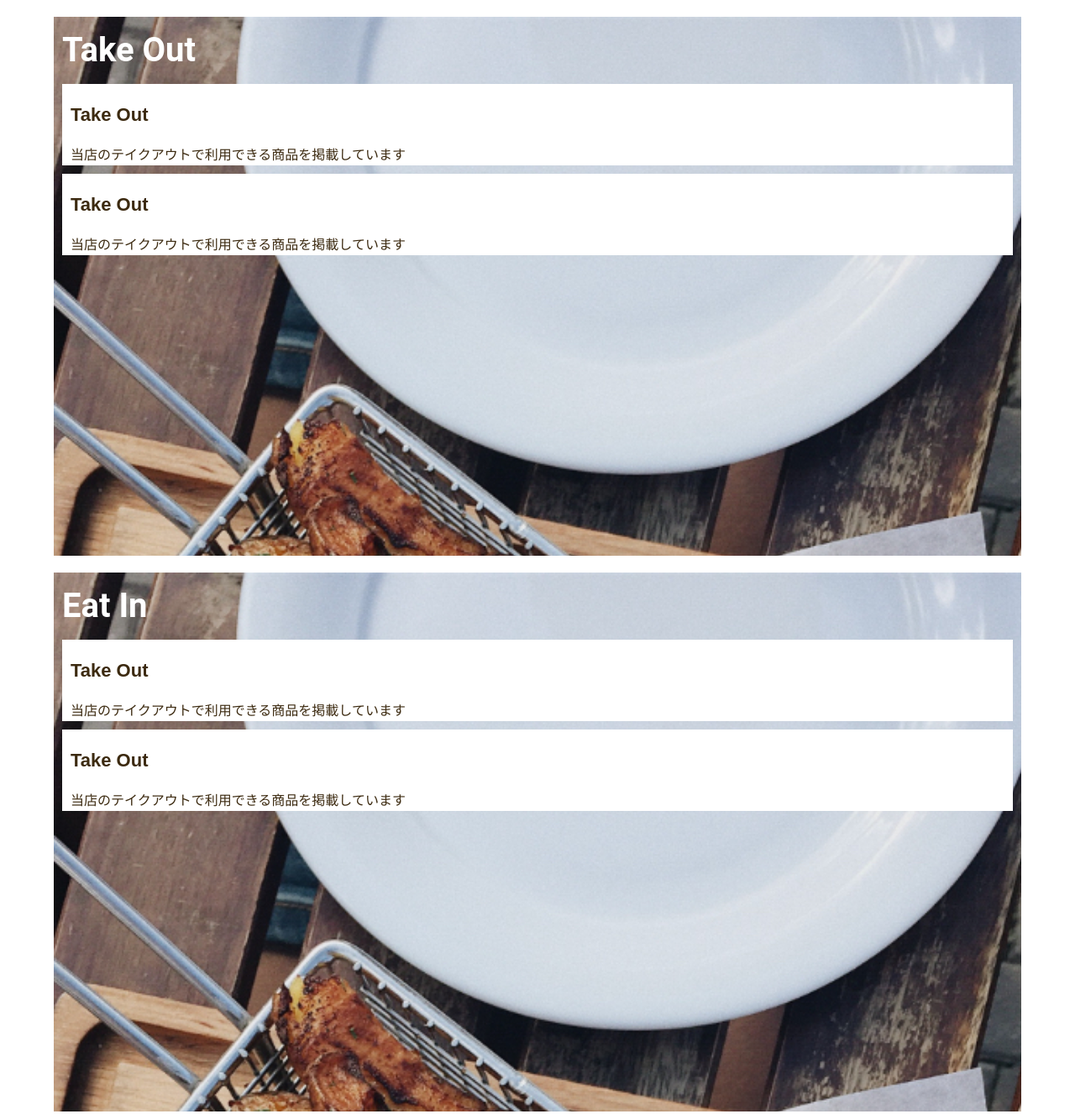
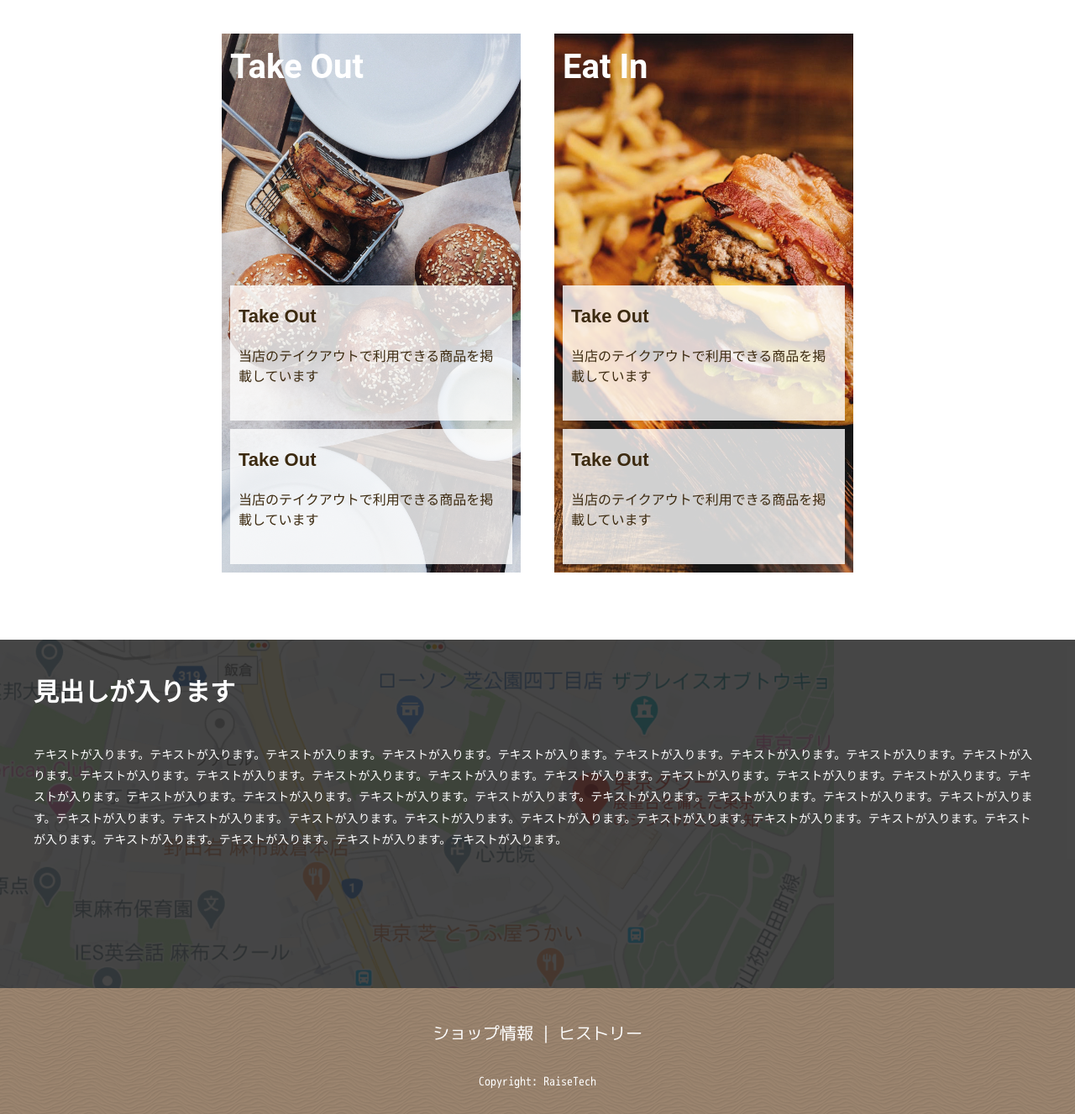
Before and after one commit to hataryutaro/hamburgersite_wordpress, a PHP site: page / in a window 1280 px wide. Shown: the part 502-1829 px from the top of the page at 84% size. Run offline with PHP 8.4, Linux system fonts and the light colour scheme; some libraries are stand-ins or nearby versions; some web fonts are replaced.

Commit message:
create archive

```diff
--- a/css/style.css
+++ b/css/style.css
@@ -128,24 +128,57 @@ ul {
 /*
  * object
  */
-.p-branch__menu__item {
-  margin: 20px auto 0;
+.c-takeout__image {
   background-image: url("/image/takeout.jpg");
-  background-size: cover;
-  -o-object-fit: cover;
-     object-fit: cover;
-  width: 90%;
-  height: 642px;
+}
+
+.c-eatin__image {
+  background-image: url("/image/eatin.jpg");
+}
+
+.c-minus span {
+  background-color: #FFF;
+  height: 10px;
+  width: 30px;
 }
 
 .p-branch__menu {
   display: -webkit-box;
   display: -ms-flexbox;
   display: flex;
+  -ms-flex-wrap: wrap;
+      flex-wrap: wrap;
+  -webkit-box-pack: center;
+      -ms-flex-pack: center;
+          justify-content: center;
+}
+
+.p-branch__menu__item {
+  background-position: center;
+  background-size: cover;
+  -o-object-fit: cover;
+     object-fit: cover;
+  margin: 20px auto 0;
+  width: 90%;
+  max-width: 356px;
+  height: 642px;
+  position: relative;
+  display: -webkit-box;
+  display: -ms-flexbox;
+  display: flex;
   -webkit-box-orient: vertical;
   -webkit-box-direction: normal;
-      -ms-flex-direction: column;
-          flex-direction: column;
+      -ms-flex-flow: column;
+          flex-flow: column;
+  -webkit-box-pack: end;
+      -ms-flex-pack: end;
+          justify-content: flex-end;
+}
+
+@media screen and (min-width: 769px) {
+  .p-branch__menu__item {
+    margin: 40px 0;
+  }
 }
 
 .p-branch__menu__item .p-branch__title {
@@ -153,10 +186,12 @@ ul {
   font-family: 'roboto', sans-serif;
   font-size: 40px;
   margin: 10px;
+  position: absolute;
+  top: 0;
 }
 
 .p-branch__menu__item .p-branch__box {
-  background-color: #fff;
+  background-color: rgba(255, 255, 255, 0.8);
   margin: 10px;
 }
 
@@ -170,13 +205,28 @@ ul {
 .p-branch__menu__item .p-branch__box__text {
   color: #3c2a10;
   font-size: 16px;
-  padding: 0 10px;
+  padding: 0 10px 40px 10px;
+}
+
+@media screen and (min-width: 769px) {
+  .p-branch__menu__item + .p-branch__menu__item {
+    margin-left: 40px;
+  }
 }
 
 .p-title {
   color: #707070;
   font-size: 40px;
   padding: 36px 0;
+}
+
+.p-footer__contener {
+  -o-object-fit: cover;
+     object-fit: cover;
+  -o-object-position: center;
+     object-position: center;
+  height: 150px;
+  width: 100%;
 }
 
 .p-hamburger {
@@ -314,4 +364,54 @@ ul {
   color: #707070;
   margin-left: 4px;
 }
+
+.p-map {
+  position: relative;
+  margin-top: 40px;
+}
+
+.p-map__image {
+  height: 700px;
+  -o-object-fit: cover;
+     object-fit: cover;
+  -o-object-position: center;
+     object-position: center;
+}
+
+@media screen and (min-width: 769px) {
+  .p-map__image {
+    height: 415px;
+  }
+}
+
+.p-map__contener {
+  position: absolute;
+  top: 0;
+  left: 50%;
+  background-color: #00000071;
+  width: 100%;
+  height: 100%;
+  -webkit-transform: translateX(-50%);
+          transform: translateX(-50%);
+}
+
+.p-map__contener__bg {
+  position: absolute;
+  background-color: rgba(0, 0, 0, 0.5);
+  height: 415px;
+  width: 100%;
+}
+
+.p-map__contener__title {
+  color: #FFF;
+  font-size: 30px;
+  margin: 40px;
+}
+
+.p-map__contener__text {
+  color: #FFF;
+  font-size: 14px;
+  margin: 40px;
+  line-height: 1.8;
+}
 /*# sourceMappingURL=style.css.map */
--- a/index.html
+++ b/index.html
@@ -39,8 +39,10 @@
         </div>
         <div class="p-branch">
             <ul class="p-branch__menu">
-                <li class="p-branch__menu__item c-eatin__image">
-                    <h2 class="p-branch__title c-minus">Take Out</h2>
+                <li class="p-branch__menu__item c-takeout__image">
+                    <a href="index.html">
+                        <h2 class="p-branch__title c-minus">Take Out<span></span></h2>
+                        <div>
                             <dl class="p-branch__box">
                                 <dt class="p-branch__box__title">Take Out</dt>
                                 <dd class="p-branch__box__text">当店のテイクアウトで利用できる商品を掲載しています</dd>
@@ -49,9 +51,12 @@
                                 <dt class="p-branch__box__title">Take Out</dt>
                                 <dd class="p-branch__box__text">当店のテイクアウトで利用できる商品を掲載しています</dd>
                             </dl>
+                        </div>
+                    </a>
                 </li>
                 <li class="p-branch__menu__item c-eatin__image">
-                    <h2 class="p-branch__title c-minus">Eat In</h2>
+                    <a href="index.html">
+                        <h2 class="p-branch__title c-minus">Eat In<span></span></h2>
                         <dl class="p-branch__box">
                             <dt class="p-branch__box__title">Take Out</dt>
                             <dd class="p-branch__box__text">当店のテイクアウトで利用できる商品を掲載しています</dd>
@@ -60,11 +65,25 @@
                             <dt class="p-branch__box__title">Take Out</dt>
                             <dd class="p-branch__box__text">当店のテイクアウトで利用できる商品を掲載しています</dd>
                         </dl>
+                    </a>
                 </li>
-
             </ul>
         </div>
     </article>
+    <section>
+        <div class="p-map">
+            <img class="p-map__image" src="/image/map_pc.jpg" alt="map">
+            <div class="p-map__contener">
+                <div class="p-map__contener__bg">
+                    <h2 class="p-map__contener__title">見出しが入ります</h2>
+                    <p class="p-map__contener__text">テキストが入ります。テキストが入ります。テキストが入ります。テキストが入ります。テキストが入ります。テキストが入ります。テキストが入ります。テキストが入ります。テキストが入ります。テキストが入ります。テキストが入ります。テキストが入ります。テキストが入ります。テキストが入ります。テキストが入ります。テキストが入ります。テキストが入ります。テキストが入ります。テキストが入ります。テキストが入ります。テキストが入ります。テキストが入ります。テキストが入ります。テキストが入ります。テキストが入ります。テキストが入ります。テキストが入ります。テキストが入ります。テキストが入ります。テキストが入ります。テキストが入ります。テキストが入ります。テキストが入ります。テキストが入ります。テキストが入ります。テキストが入ります。テキストが入ります。テキストが入ります。テキストが入ります。</p>
+                </div>
+            </div>
+        </div>
+    </section>
+    <footer>
+        <img class="p-footer__contener" src="image/pc_footer.png" alt="">
+    </footer>
 
 </body>
 
--- /dev/null
+++ b/sass/object/component/_image.scss
@@ -0,0 +1,15 @@
+.c-takeout__image {
+    background-image: url("/image/takeout.jpg");
+}
+
+.c-eatin__image {
+    background-image: url("/image/eatin.jpg");
+}
+
+.c-minus {
+    span {
+        background-color: $h2Color;
+        height: 10px;
+        width: 30px;
+    }
+}
--- a/sass/object/project/_articles.scss
+++ b/sass/object/project/_articles.scss
@@ -1,26 +1,33 @@
-%branch-menu {
-    margin: 20px auto 0;
-    background-image: url("/image/takeout.jpg");
-    background-size: cover;
-    object-fit: cover;
-    width: 90%;
-    height: 642px;
-}
-
 .p-branch {
     &__menu {
         display: flex;
-        flex-direction: column;
+        flex-wrap: wrap;
+        justify-content: center;
         &__item {
-            @extend %branch-menu;
+            background-position: center;
+            background-size: cover;
+            object-fit: cover;
+            margin: 20px auto 0;
+            width: 90%;
+            max-width: 356px;
+            height: 642px;
+            position: relative;
+            display: flex;
+            flex-flow: column;
+            justify-content: flex-end;
+            @include breakpoint(tablet) {
+                margin: 40px 0;
+            }
             .p-branch__title {
                 color: $h2Color;
                 font-family: 'roboto', sans-serif;
                 font-size: 40px;
                 margin: 10px;
+                position: absolute;
+                top: 0;
             }
             .p-branch__box {
-                background-color: #fff;
+                background-color: rgba(255, 255, 255, .8);
                 margin: 10px;
                 &__title {
                     color: $h3Color;
@@ -31,9 +38,15 @@
                 &__text {
                     color: $h3Color;
                     font-size: 16px;
-                    padding: 0 10px;
+                    padding: 0 10px 40px 10px;
                 }
             }
         }
     }
 }
+
+@include breakpoint(tablet) {
+    .p-branch__menu__item+.p-branch__menu__item {
+        margin-left: 40px;
+    }
+}
--- /dev/null
+++ b/sass/object/project/_footer.scss
@@ -0,0 +1,6 @@
+.p-footer__contener {
+    object-fit: cover;
+    object-position: center;
+    height: 150px;
+    width: 100%;
+}
--- a/sass/object/project/_section.scss
+++ b/sass/object/project/_section.scss
@@ -0,0 +1,38 @@
+.p-map {
+    position: relative;
+    margin-top: 40px;
+    &__image {
+        height: 700px;
+        object-fit: cover;
+        object-position: center;
+        @include breakpoint(tablet) {
+            height: 415px;
+        }
+    }
+    &__contener {
+        position: absolute;
+        top: 0;
+        left: 50%;
+        background-color: #00000071;
+        width: 100%;
+        height: 100%;
+        transform: translateX(-50%);
+        &__bg {
+            position: absolute;
+            background-color: rgba(0, 0, 0, 0.5);
+            height: 415px;
+            width: 100%;
+        }
+        &__title {
+            color: $h2Color;
+            font-size: 30px;
+            margin: 40px;
+        }
+        &__text {
+            color: $h2Color;
+            font-size: 14px;
+            margin: 40px;
+            line-height: 1.8;
+        }
+    }
+}
--- a/sass/style.scss
+++ b/sass/style.scss
@@ -25,11 +25,13 @@
 // Component
 @import "object/component/_button";
 @import "object/component/_grid";
+@import "object/component/image";
 @import "object/component/_media";
 @import "object/component/_title";
 // Project
 @import "object/project/_articles";
 @import "object/project/_comments";
+@import "object/project/_footer";
 @import "object/project/_gnavi";
 @import "object/project/_hamburger";
 @import "object/project/_mainhader";
```
Also changed, not shown: image/pc_footer.png (added), 1 other file. Lines whose indentation alone changed are shown as unchanged.
